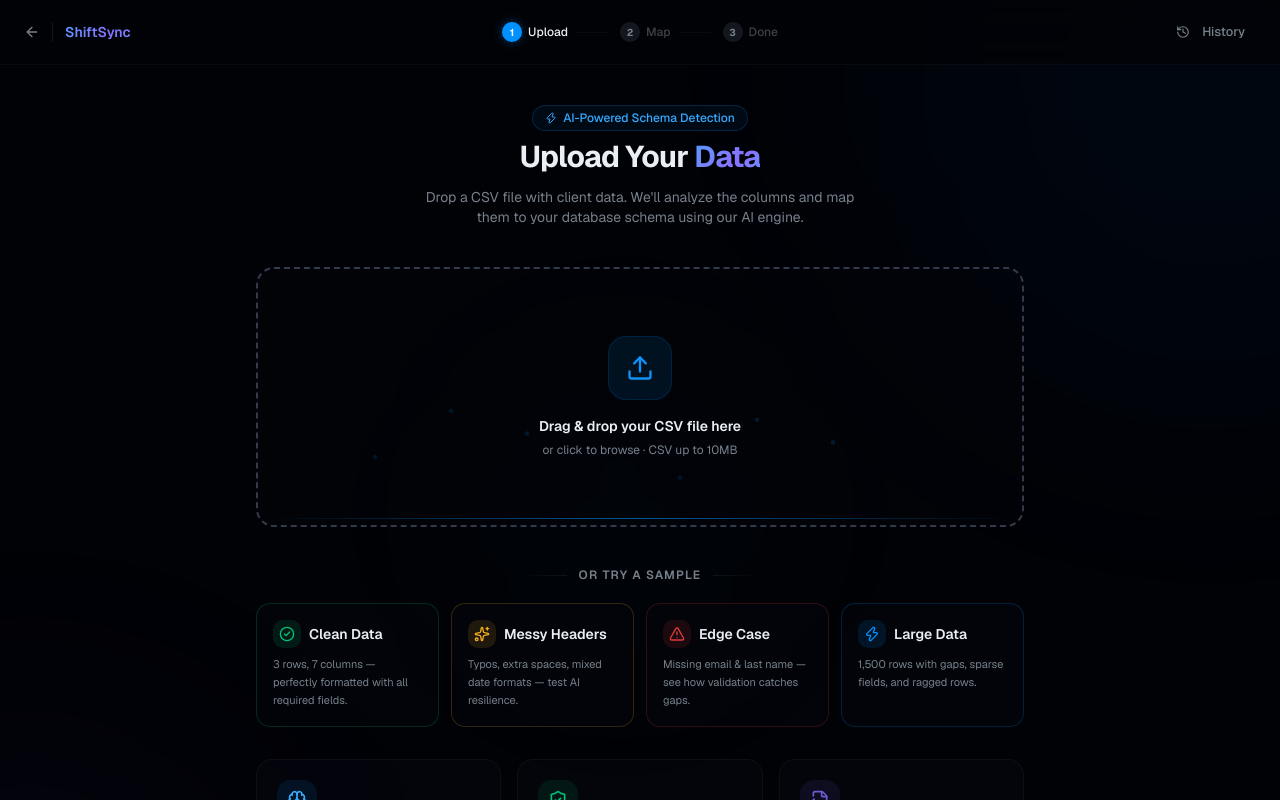
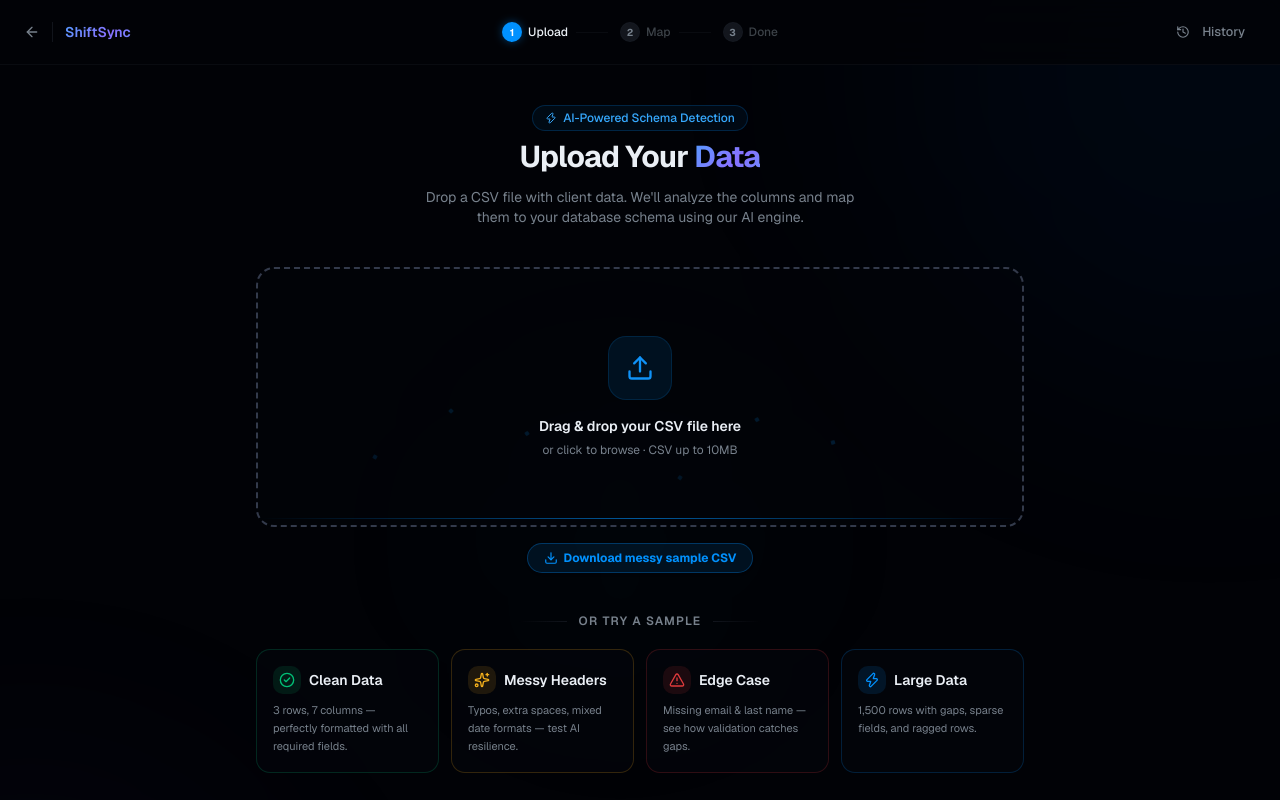
Before and after one commit to edycutjong/shift-sync, a Next.js app: page /app in a window 1280 px wide. Shown: the top 800 px of the page. Built offline with nearby package versions, Linux system fonts and the light colour scheme.

Commit message:
Add highly visible messy sample CSV download link for judges

```diff
--- a/app/app/page.tsx
+++ b/app/app/page.tsx
@@ -453,10 +453,28 @@ export default function AppPage() {
               </div>
 
               {/* Dropzone */}
-              <FileDropzone
-                onFileParsed={handleFileParsed}
-                isLoading={isMapping}
-              />
+              <div className="flex flex-col items-center gap-4 w-full">
+                <div className="w-full">
+                  <FileDropzone
+                    onFileParsed={handleFileParsed}
+                    isLoading={isMapping}
+                  />
+                </div>
+
+                {!parsedData && (
+                  <motion.a
+                    initial={{ opacity: 0, y: -10 }}
+                    animate={{ opacity: 1, y: 0 }}
+                    transition={{ delay: 0.2 }}
+                    href="/data/sample_messy_clients.csv"
+                    download
+                    className="inline-flex z-10 items-center gap-1.5 px-4 py-1.5 rounded-full bg-[oklch(0.65_0.2_250/10%)] text-[oklch(0.65_0.2_250)] text-xs font-bold hover:bg-[oklch(0.65_0.2_250/20%)] transition-all border border-[oklch(0.65_0.2_250/30%)] shadow-sm hover:shadow-[0_0_15px_oklch(0.65_0.2_250/30%)] cursor-pointer"
+                  >
+                    <Download className="w-3.5 h-3.5" />
+                    Download messy sample CSV
+                  </motion.a>
+                )}
+              </div>
 
               {/* Test cases or parsed data */}
               {!parsedData ? (
```
